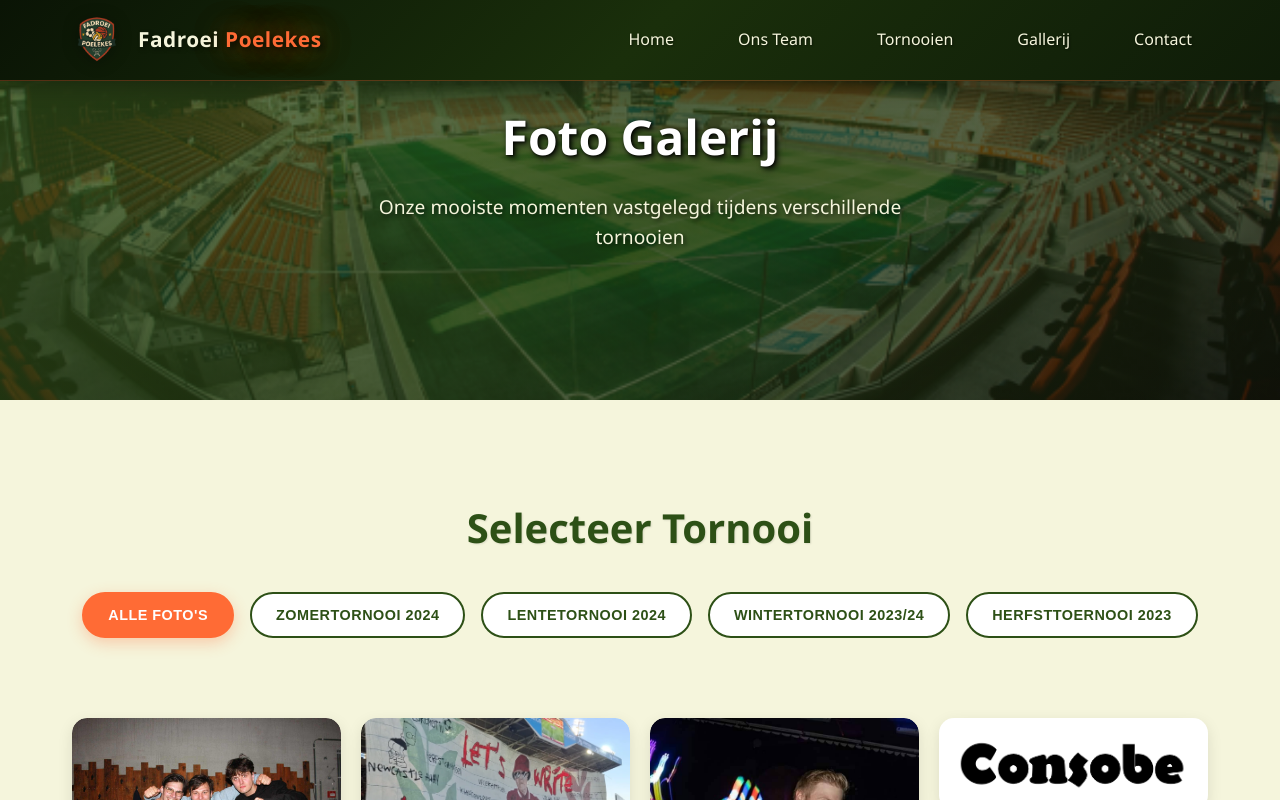
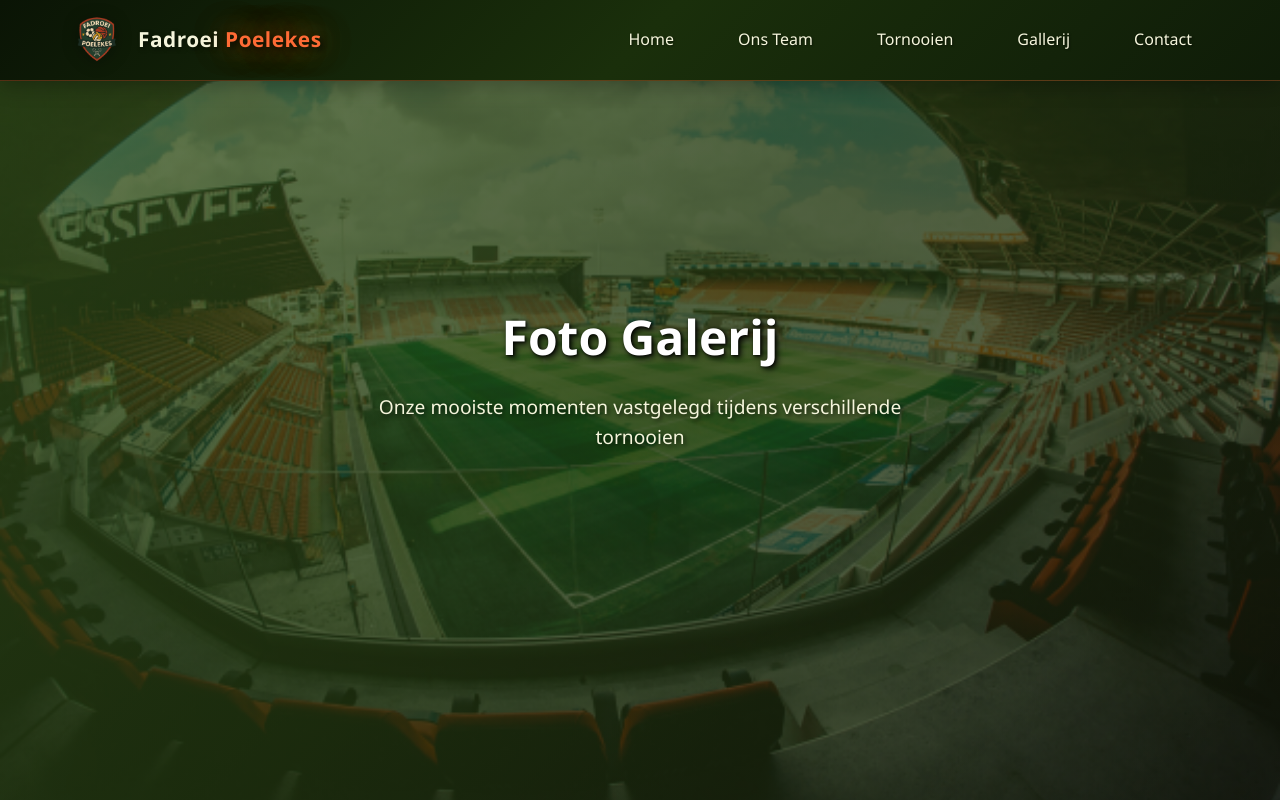
Before and after one commit to PieterJanDelie/FadroeiPoelekes, a React (Create React App) app: page /gallery in a window 1280 px wide. Shown: the top 800 px of the page. Built offline with nearby package versions, Linux system fonts and the light colour scheme.

Commit message:
Hero full height

```diff
--- a/src/pages/Gallery/Gallery.css
+++ b/src/pages/Gallery/Gallery.css
@@ -5,7 +5,7 @@
 /* Hero Section */
 .gallery-hero {
   position: relative;
-  min-height: 50vh;
+  height: 100vh;
   display: flex;
   align-items: center;
   justify-content: center;
--- a/src/pages/Tournaments/Tournaments.css
+++ b/src/pages/Tournaments/Tournaments.css
@@ -5,7 +5,7 @@
 /* Hero Section */
 .tournaments-hero {
   position: relative;
-  min-height: 60vh;
+  height: 100vh;
   display: flex;
   align-items: center;
   justify-content: center;
```
